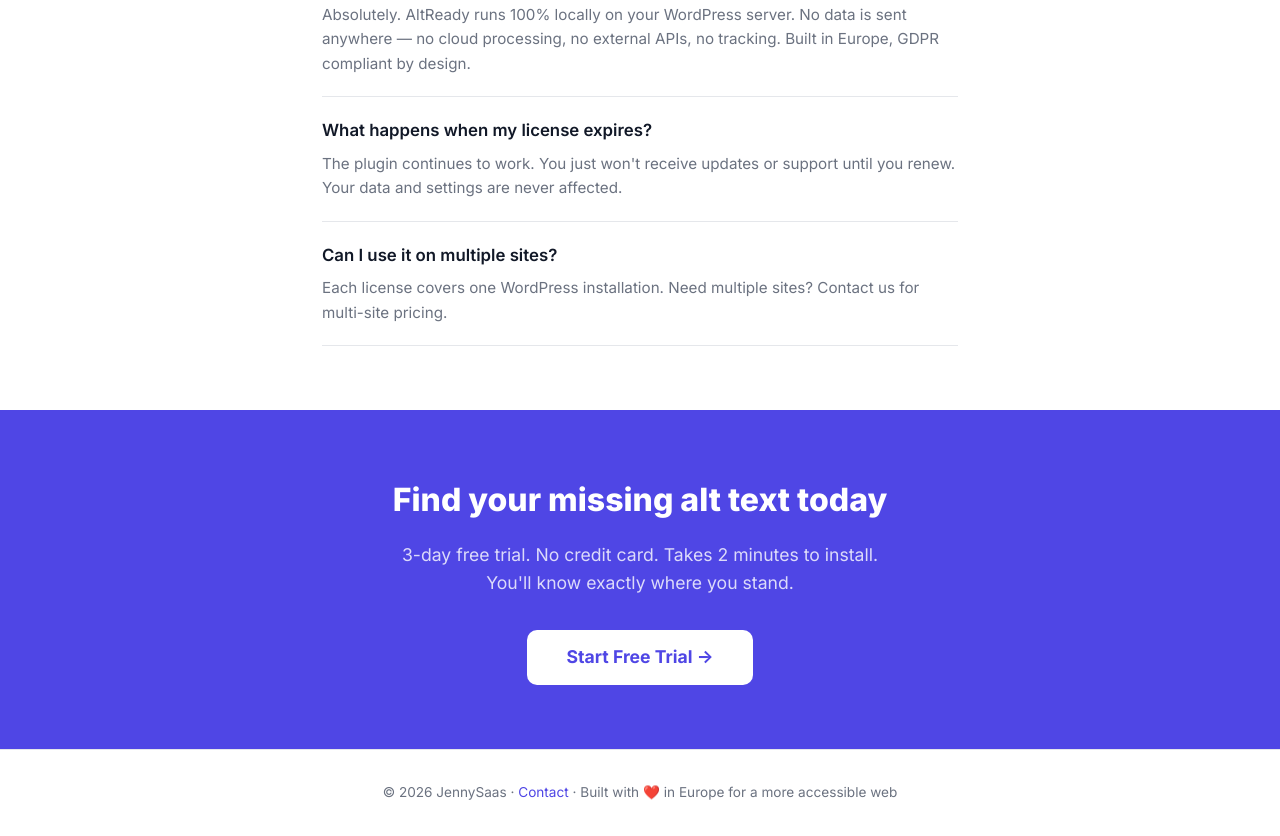
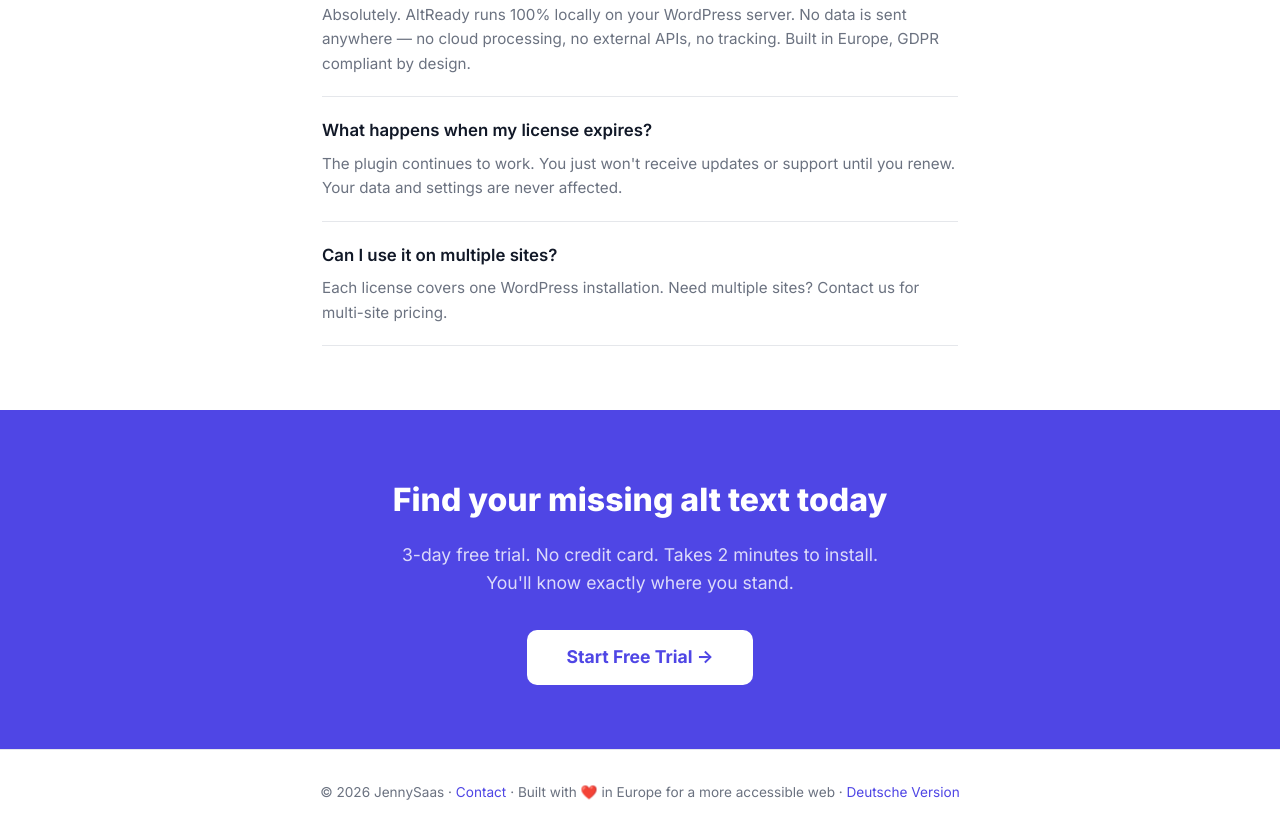
Before and after one commit to jennysaas/altready, a plain HTML site: page index.html in a window 1280 px wide. Shown: the part 6317-7153 px from the top of the page. Drawn offline with Linux system fonts and the light colour scheme.

Commit message:
Add link to German version

```diff
--- a/index.html
+++ b/index.html
@@ -617,7 +617,7 @@
     </section>
 
     <footer>
-        <p>&copy; 2026 JennySaas &middot; <a href="mailto:jennysaas34@gmail.com">Contact</a> &middot; Built with &#10084;&#65039; in Europe for a more accessible web</p>
+        <p>&copy; 2026 JennySaas &middot; <a href="mailto:jennysaas34@gmail.com">Contact</a> &middot; Built with &#10084;&#65039; in Europe for a more accessible web &middot; <a href="https://jennysaas.github.io/altready-de/">Deutsche Version</a></p>
     </footer>
 </body>
 </html>
```
